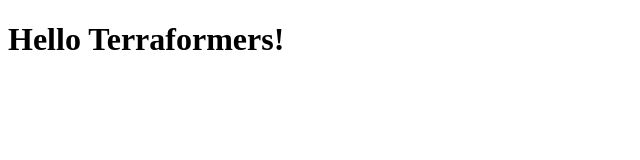
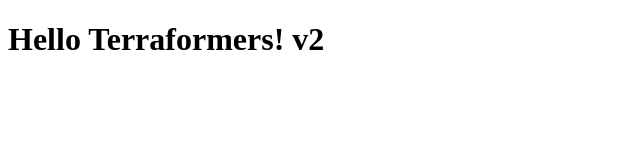
Before and after one commit to b3nk3/terraform-beginner-bootcamp-2023, a plain HTML site: page public/index.html in a window 1280 px wide. Shown: the full height of the page, 0-640 px from the left. Drawn offline with Linux system fonts and the light colour scheme.

Commit message:
feat: set up content versioning (#32)

```diff
--- a/public/index.html
+++ b/public/index.html
@@ -6,6 +6,6 @@
     <title>Terrahouse</title>
   </head>
   <body>
-    <h1>Hello Terraformers!</h1>
+    <h1>Hello Terraformers! v2</h1>
   </body>
 </html>
```
Also changed, not shown: 6 other files.
